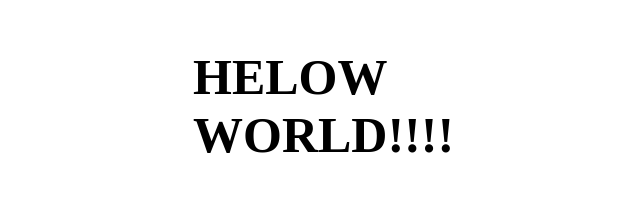
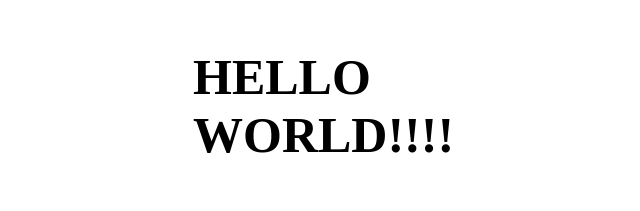
Before and after one commit to grzegorzmierzwa/nauka-gita, a plain HTML site: page index.html in a window 1280 px wide. Shown: the part 981-1192 px from the top of the page, 319-959 px from the left. Drawn offline with Linux system fonts and the light colour scheme.

Commit message:
Corect content of index.html

```diff
--- a/index.html
+++ b/index.html
@@ -23,7 +23,7 @@
       Autorzy utworu: <i>Freddie Mercury</i><br>
       <i>Tekst utworu Bohemian Rhapsody © Sony/ATV Music Publishing LLC</i>
     </p>
-    <h3>HELOW WORLD!!!!</h3>
+    <h3>HELLO WORLD!!!!</h3>
     <footer>
       Test
     </footer>
```
